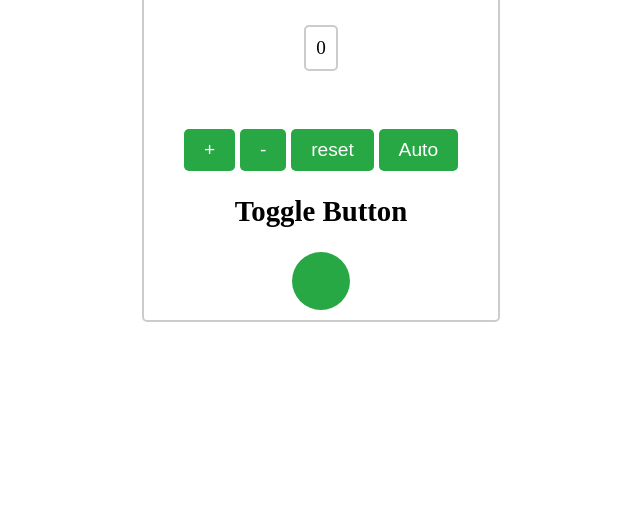
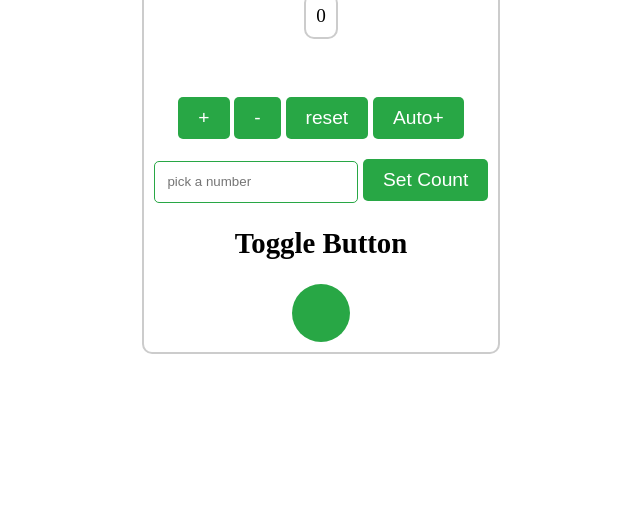
Before and after one commit to Debeson/simple-click-to-add-with-javascript, a plain HTML site: page index.html in a window 1280 px wide. Shown: the part 298-816 px from the top of the page, without its empty margins (319-959 px from the left). Drawn offline with Linux system fonts and the light colour scheme.

Commit message:
addded dark and light mode, and updated count from userInput

```diff
--- a/index.html
+++ b/index.html
@@ -9,17 +9,22 @@
 </head>
 <body>
     <section>
-        <div>
+        <div class="container">
             <h1>Click the button</h1>
-            <div id="count">0</div>
+            <div class="count-value" id="count">0</div>
             <P id="number"></P>
 
             <span>
                 <button onclick="increaseCount()">+</button>
                 <button onclick="decreaseCount()">-</button>
                 <button onclick="reset()">reset</button>
-                <button id="auto" onclick="autoIncrease()">Auto</button>
+                <button id="auto" onclick="autoIncrease()">Auto+</button>
             </span>
+
+            <div class="input-group">
+                <input type="number" id="input" placeholder="pick a number">
+                <button onclick="setCount()">Set Count</button>
+            </div>
 
             <h2>Toggle Button</h2>
             <button class="circle" id="toggle-button"></button>
@@ -28,7 +33,10 @@
     </section>
 
 
-
+<script>
+    let userInput = document.getElementById("input").value;
+    console.log(userInput);
+</script>
 
 
 
--- a/index.js
+++ b/index.js
@@ -40,7 +40,7 @@ function autoIncrease(){
     clearInterval(autoCount);
     count = 0;
 
-    autoCount = setInterval(autoadd, 2000)
+    autoCount = setInterval(autoadd, 1000);
     document.getElementById("count").innerHTML = count;
 }
 
@@ -55,17 +55,27 @@ function autoadd(){
 }
 
 
-// check if he value of count is even or odd number
+// check if the value of count is even or odd number
 function checkEvenOdd(){
 
     if(count % 2 === 0){
         number = "Even number";
         document.getElementById("number").innerHTML = number;
+        document.getElementById("number").style.color = "#28a745";
     }else{
-        number = "Odd number"
-        document.getElementById("number").innerText = number
+        number = "Odd number";
+        document.getElementById("number").innerText = number;
+        document.getElementById("number").style.color = "red";
     }
 }
+
+// set the value of count to be from user input
+function setCount(){
+    let userInput = document.getElementById("input").value;
+    count = document.getElementById("count").innerHTML = userInput;
+    checkEvenOdd();
+}
+
 
 
 
--- a/style.css
+++ b/style.css
@@ -15,22 +15,24 @@ section{
     height: 100vh;
     gap: 20px;
 }
-div{
+.container{
     display: flex;
     flex-direction: column;
     align-items: center;
 }
+
 h1{
     font-size: 3rem;
-    color: #333;
 }
-div{
+
+.count-value, .container{
     padding: 10px;
     font-size: 1.2rem;
     border: 2px solid #ccc;
-    border-radius: 5px;
+    border-radius: 10px;
     margin-bottom: 20px;
 }
+
 button{
     padding: 10px 20px;
     font-size: 1.2rem;
@@ -44,6 +46,21 @@ p{
     color: red;
     text-transform: uppercase;
 }
+
+.input-group{
+    margin-top: 20px;
+}
+
+input{
+    padding: 0.8rem;
+    border-radius: 5px;
+    border: 1px solid #28a745;
+}
+
+input:focus{
+    outline: none;
+}
+
 .circle{
     padding: 1.8rem;
     border-radius: 100%;
```
